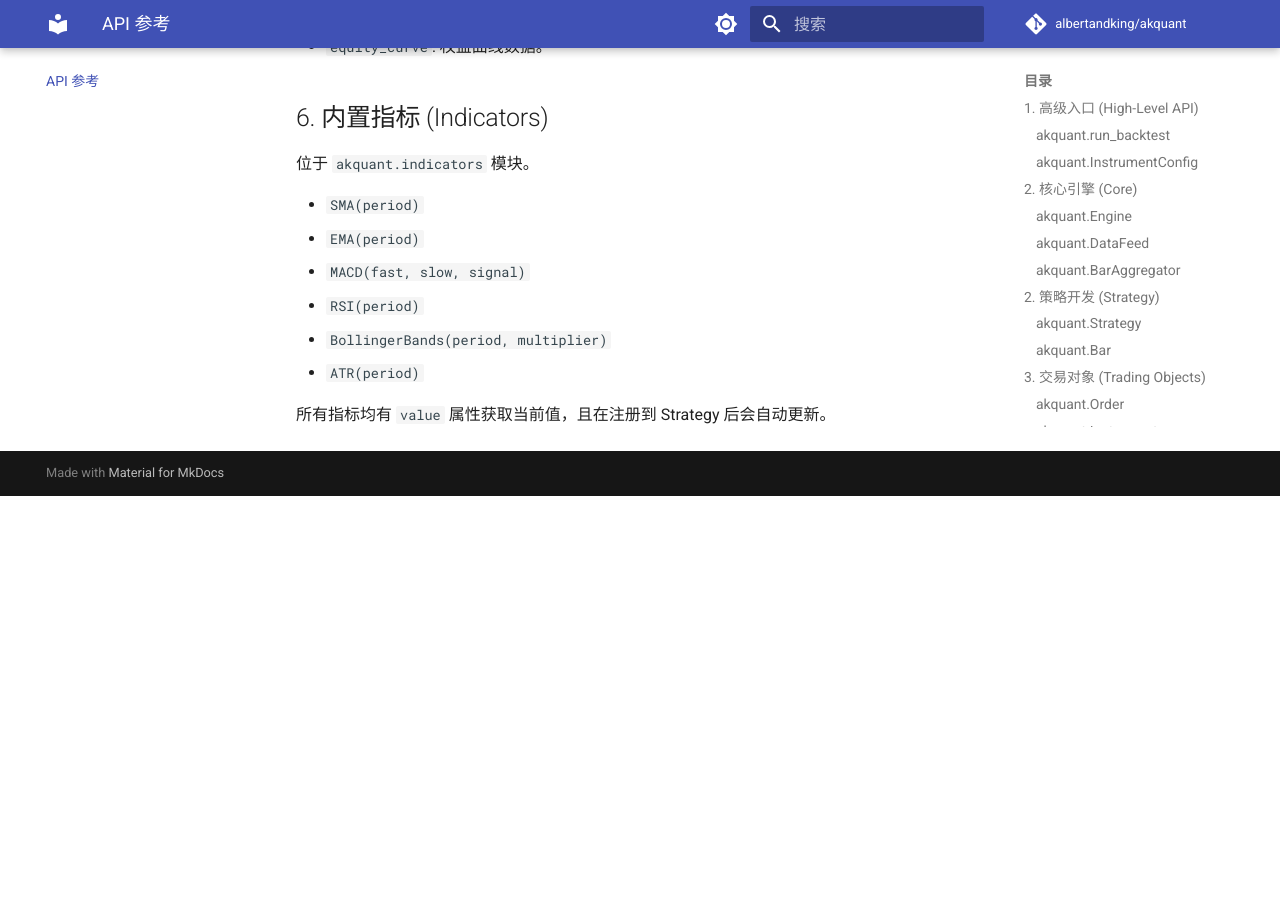
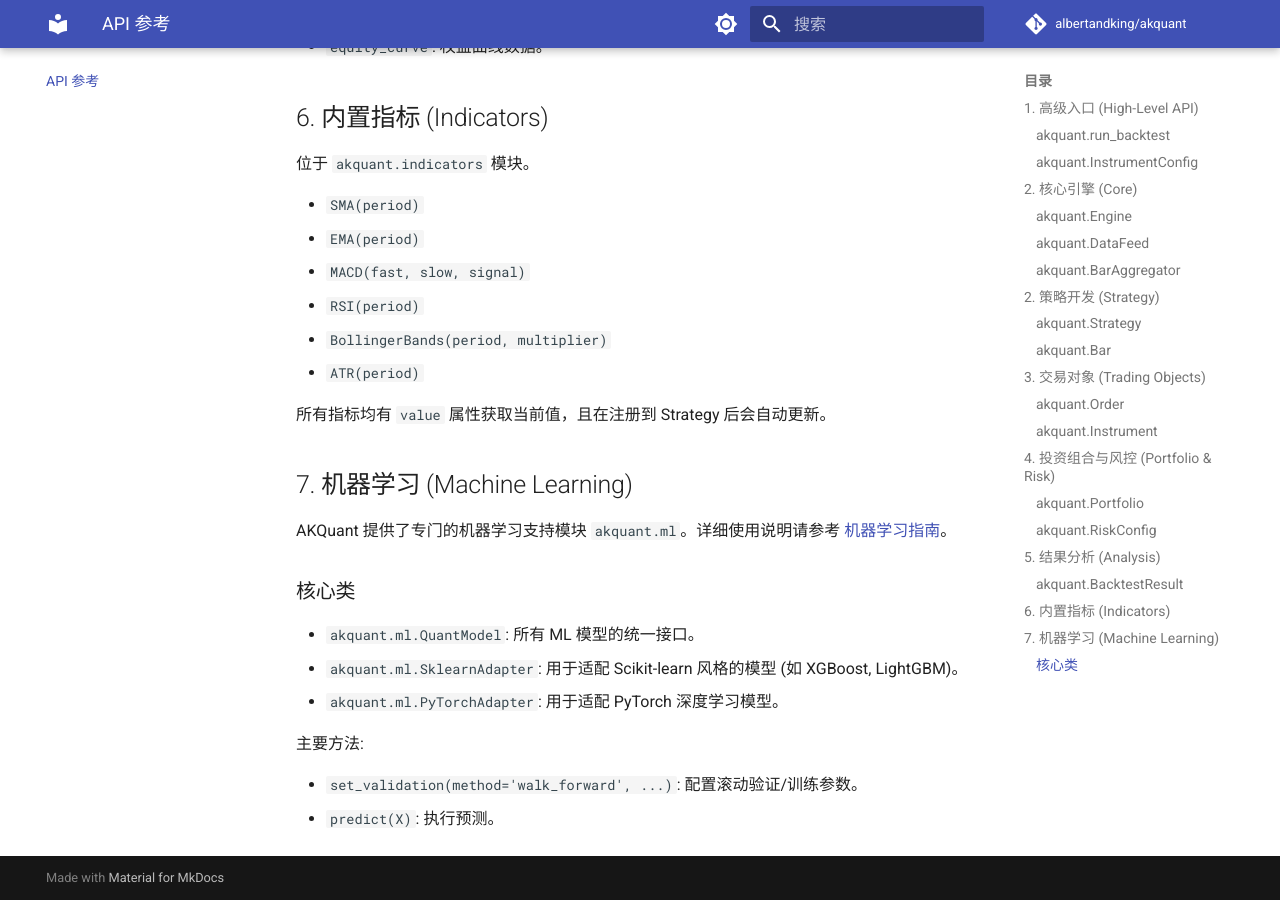
Before and after one commit to akfamily/akquant, an MkDocs documentation site: the page built from docs/api.md, in a window 1280 px wide and 900 px high, scrolled down 5313 px. Built offline with MkDocs 1.6.1 and Material for MkDocs 9.7.7, drawn with Linux system fonts in a browser that asks for light colours; comment, search, counter and statistics services are not loaded; before the commit the page ends 5809 px from its top, so only the background shows below that; some of the changed text lies outside the part shown.

Commit message:
docs: 更新文档以反映默认撮合模式变更为NextOpen
- 在策略指南、LLM指南和API文档中，将默认撮合模式从CurrentClose更新为NextOpen
- 在LLM指南中明确说明如何设置execution_mode参数
- 在API文档中添加机器学习模块的简要介绍和链接

```diff
--- a/docs/api.md
+++ b/docs/api.md
@@ -59,8 +59,8 @@
 *   `use_simulated_execution()`: (默认) 启用内存撮合模拟执行。
 *   `use_realtime_execution()`: 启用实盘/仿真执行 (订单发送至外部 Broker)。
 *   `set_execution_mode(mode: ExecutionMode)`: 设置撮合模式。
-    *   `ExecutionMode.CurrentClose`: 当前 Bar 收盘价撮合 (默认)。
-    *   `ExecutionMode.NextOpen`: 下一 Bar 开盘价撮合。
+    *   `ExecutionMode.NextOpen`: 下一 Bar 开盘价撮合 (默认)。
+    *   `ExecutionMode.CurrentClose`: 当前 Bar 收盘价撮合。
 *   `set_history_depth(depth: int)`: 设置引擎层面的历史数据缓存长度。
 
 **市场与费率配置:**
@@ -211,3 +211,18 @@
 *   `ATR(period)`
 
 所有指标均有 `value` 属性获取当前值，且在注册到 Strategy 后会自动更新。
+
+## 7. 机器学习 (Machine Learning)
+
+AKQuant 提供了专门的机器学习支持模块 `akquant.ml`。详细使用说明请参考 [机器学习指南](ml_guide.md)。
+
+### 核心类
+
+*   `akquant.ml.QuantModel`: 所有 ML 模型的统一接口。
+*   `akquant.ml.SklearnAdapter`: 用于适配 Scikit-learn 风格的模型 (如 XGBoost, LightGBM)。
+*   `akquant.ml.PyTorchAdapter`: 用于适配 PyTorch 深度学习模型。
+
+主要方法:
+
+*   `set_validation(method='walk_forward', ...)`: 配置滚动验证/训练参数。
+*   `predict(X)`: 执行预测。
```
Also changed, not shown: docs/llm_guide.md (+5 -4 lines), docs/strategy_guide.md (+3 -3 lines).
